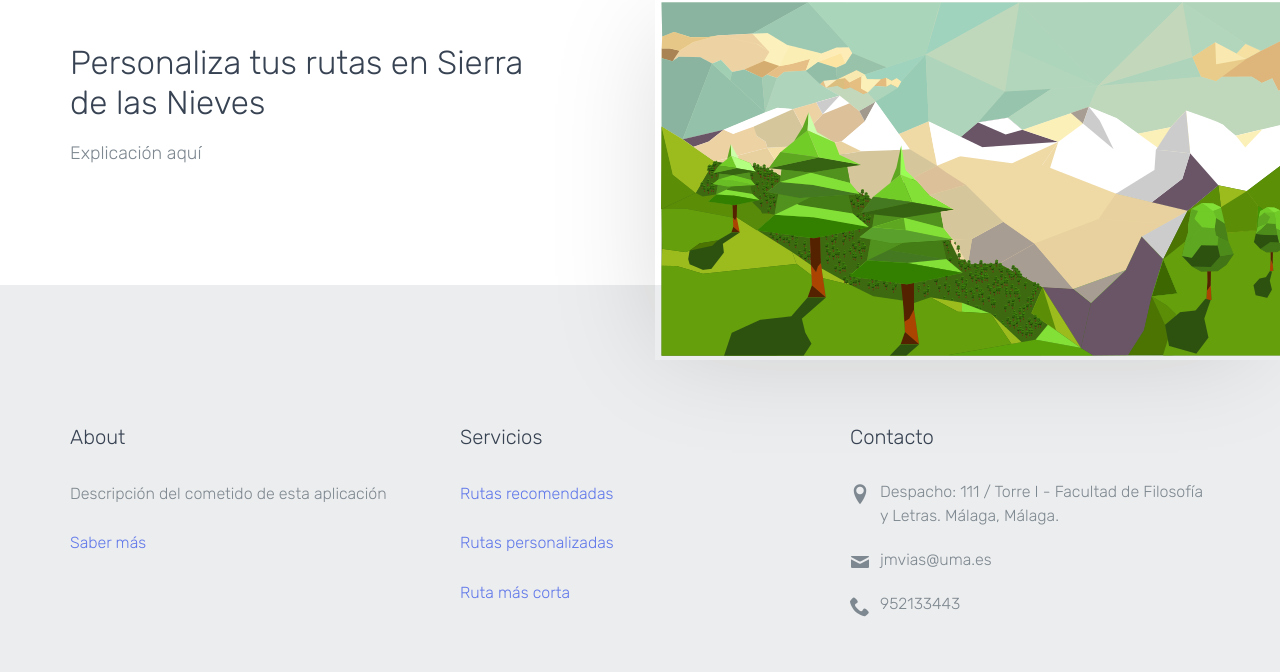
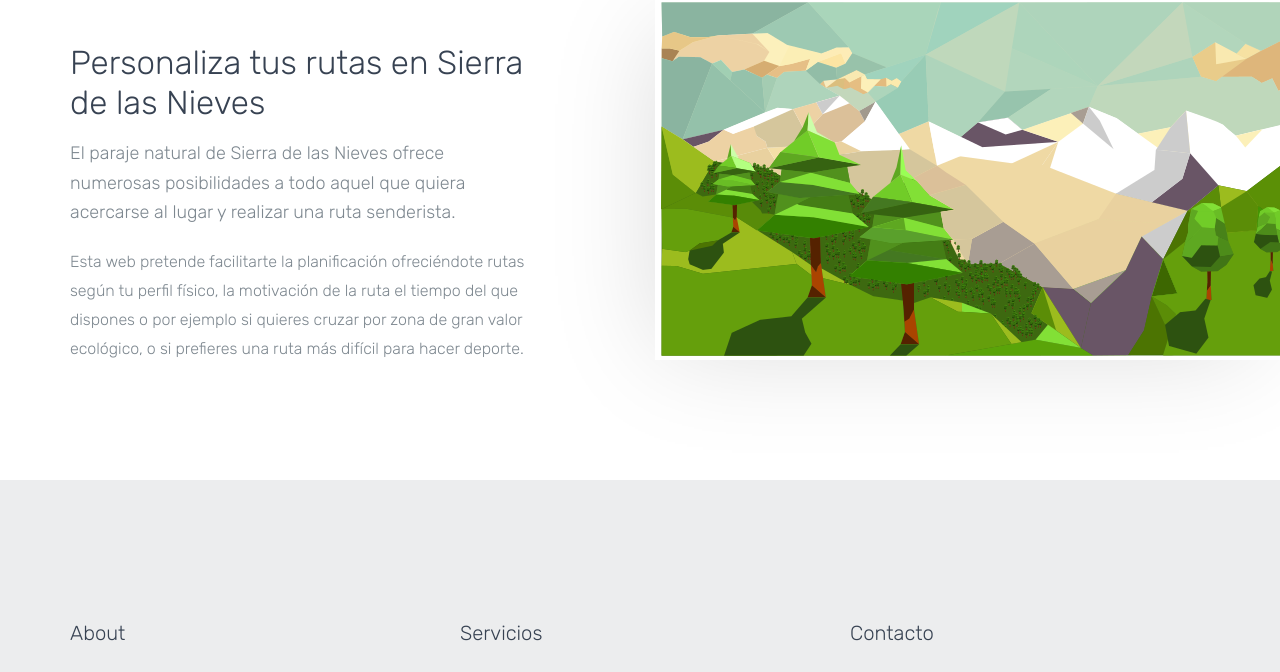
Before and after one commit to pabloarca/recomendadorRutas, a plain HTML site: page index.html in a window 1280 px wide. Shown: the part 1275-1947 px from the top of the page. Drawn offline with Linux system fonts and the light colour scheme; files whose address does not match are found by name.

Commit message:
Update index.html

```diff
--- a/index.html
+++ b/index.html
@@ -119,7 +119,11 @@
       <div class="row">
         <div class="col-lg-5 col-md-5 section-heading probootstrap-animate">
           <h2>Personaliza tus rutas en Sierra de las Nieves</h2>
-          <p class="lead">Explicación aquí</p>
+          <p class="lead">El paraje natural de Sierra de las Nieves ofrece numerosas posibilidades a todo aquel que quiera acercarse al lugar
+		y realizar una ruta senderista.</p>
+          <p> Esta web pretende facilitarte la planificación ofreciéndote rutas según tu perfil físico, la motivación de la ruta el tiempo
+		  del que dispones o por ejemplo si quieres cruzar por zona de gran valor ecológico, o si prefieres una ruta más difícil para
+		  hacer deporte.</p>
         </div>
       </div>
     </div>
```
